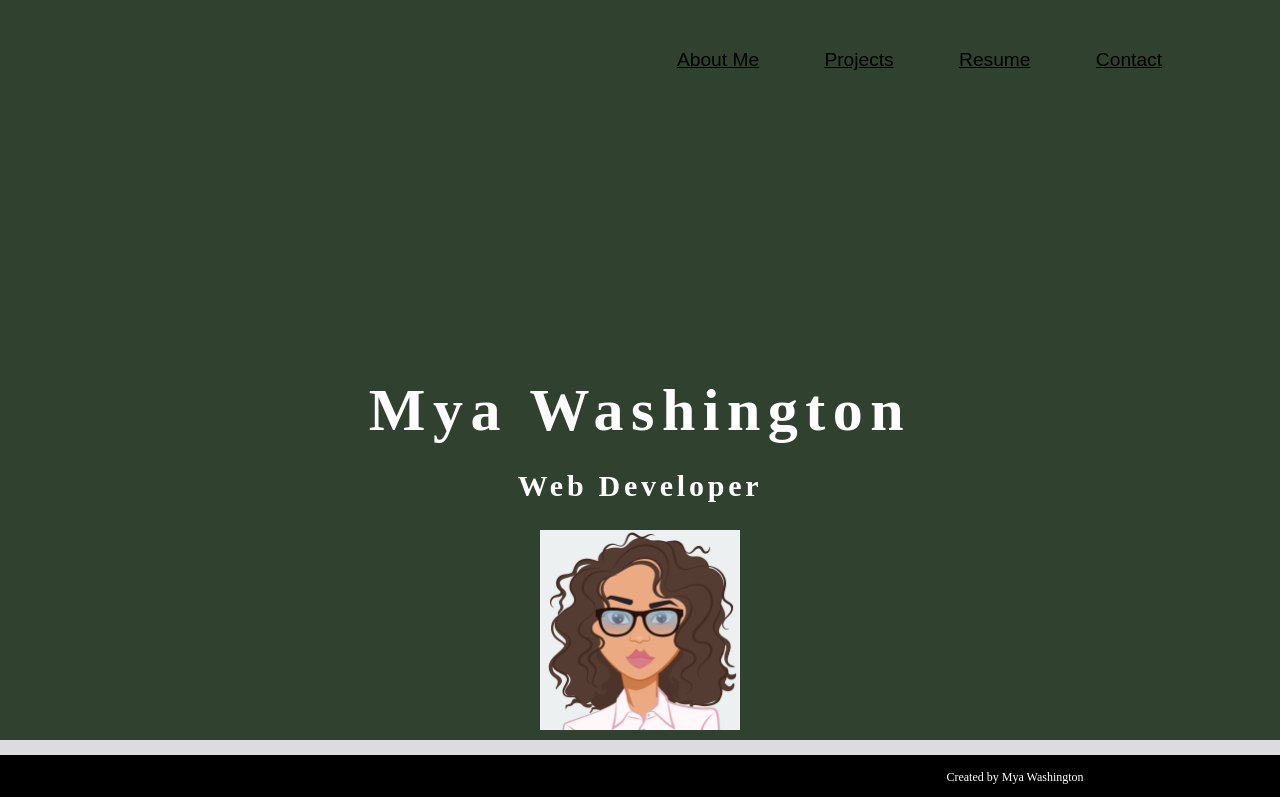
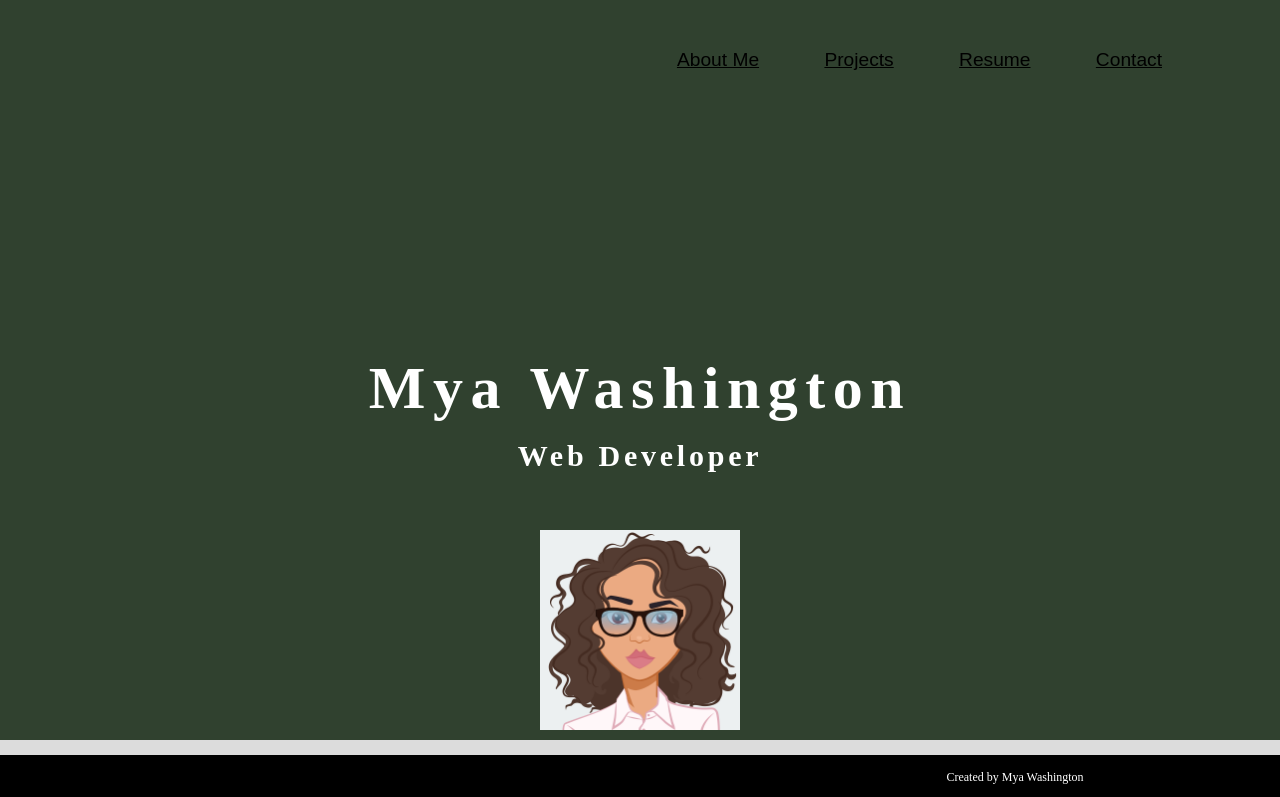
Before and after one commit to Myajewell/MyaWashington-Portfolio, a plain HTML site: page index.html in a window 1280 px wide. Shown: the top 797 px of the page. Drawn offline with Linux system fonts and the light colour scheme.

```diff
--- a/Assets/css/style.css
+++ b/Assets/css/style.css
@@ -76,7 +76,7 @@
     font-size: 60px;
     text-align: center;
     letter-spacing: .125em;
-    top: 2px;
+    top: -20px;
    }
 
   h2 {
@@ -86,7 +86,7 @@
     text-align: center;
     letter-spacing: .125em;
     color: white;
-    top: -20px;
+    top: -50px;
   }
 
   .project {
```
